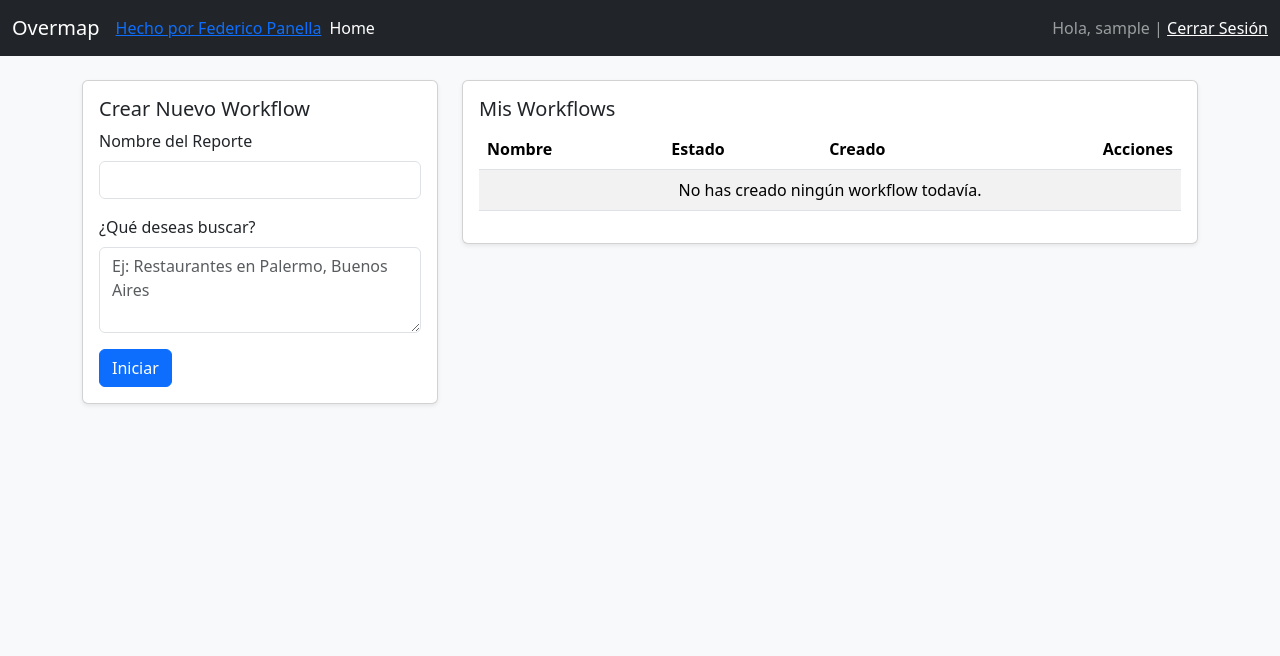
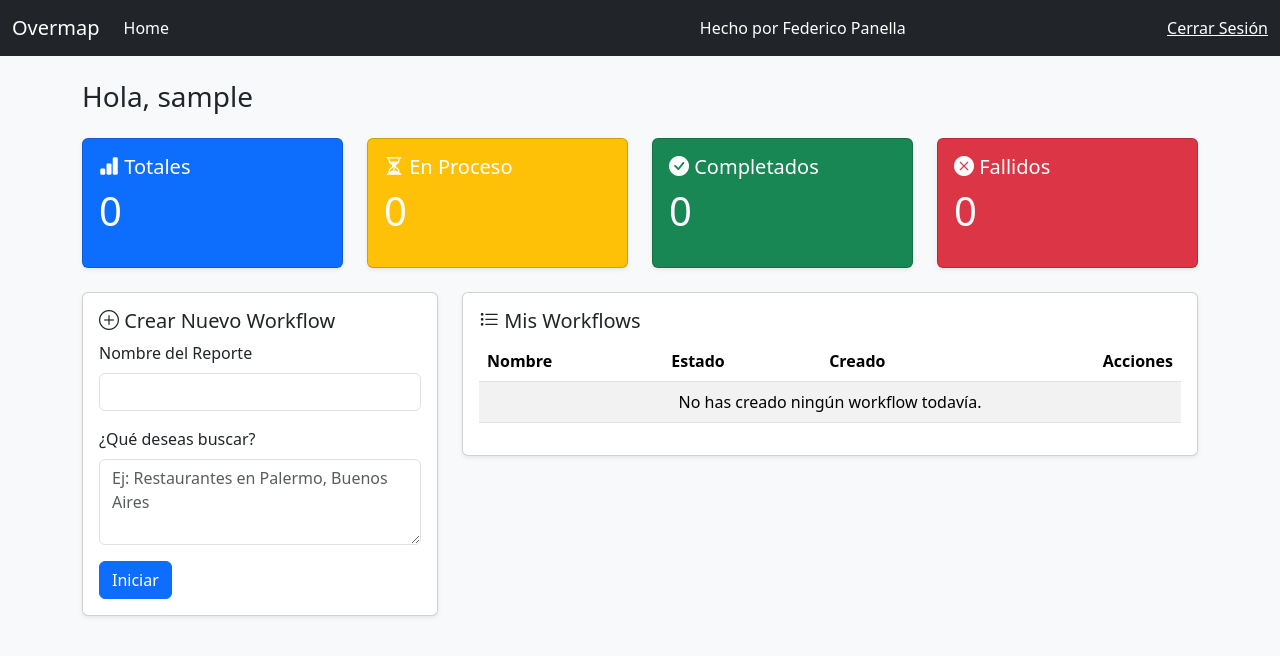
Before and after one commit to FNPANELLA/overmap, a Django app: page / in a window 1280 px wide. Shown: the top 656 px of the page. Run offline with Django 5.2, Linux system fonts and the light colour scheme; the visitor is signed in with stand-in values (Sample User, id 1); data that the repository does not hold is empty; parts of the project's set-up code (start-up, migrations or seed data) failed here and were passed over.

Commit message:
se añaden conteos de estados de workflow

```diff
--- a/apps/workflow/views.py
+++ b/apps/workflow/views.py
@@ -22,10 +22,8 @@ class WorkflowListCreate(generics.ListCreateAPIView):
 
     serializer_class = WorkflowSerializer
     permission_classes = [permissions.IsAuthenticated]
-
-
-def get_queryset(self):
-    return Workflow.objects.filter(user=self.request.user)
+    def get_queryset(self):
+        return Workflow.objects.filter(user=self.request.user)
 
 class WorkflowDetail(generics.RetrieveAPIView):
 
@@ -73,26 +71,33 @@ class WorkflowDownloadView(APIView):
 
 @login_required
 def dashboard_view(request):
-        #post
-        if request.method == 'POST':
-            name = request.POST.get('workflow_name')
-            query_nl = request.POST.get('query_nl')
+    #post
+    if request.method == 'POST':
+        name = request.POST.get('workflow_name')
+        query_nl = request.POST.get('query_nl')
 
-            workflow = Workflow.objects.create(
-                user=request.user,
-                name=name,
-                query_nl=query_nl,
-                status='PENDING')
-            execute_overpass.delay(workflow.id)
+        workflow = Workflow.objects.create(
+            user=request.user,
+            name=name,
+            query_nl=query_nl,
+            status='PENDING')
+        execute_overpass.delay(workflow.id)
 
-            return redirect('dashboard')
+        return redirect('dashboard')
 
-    #get
-        workflows = Workflow.objects.filter(user=request.user)
-        context = {
-            'workflows': workflows
-            }
-        return render(request, 'dashboard.html', context)
+    # GET ACTUALIZADA
+    workflows_list = Workflow.objects.filter(user=request.user)
+    completed_count = workflows_list.filter(status='COMPLETED').count()
+    processing_count = workflows_list.filter(status__in=['PENDING', 'RUNNING']).count()
+    failed_count = workflows_list.filter(status='FAILED').count()
+    context = {
+        'workflows': workflows_list,
+        'workflows_total': workflows_list.count(),
+        'workflows_completed': completed_count,
+        'workflows_processing': processing_count,
+        'workflows_failed': failed_count,
+    }
+    return render(request, 'dashboard.html', context)
 
 @require_POST
 @login_required
--- a/templates/base.html
+++ b/templates/base.html
@@ -4,13 +4,14 @@
     <meta charset="utf-8">
     <meta name="viewport" content="width=device-width, initial-scale=1">
     <title>{% block title%}Overmap{% endblock %}</title>
-    <link href="https://cdn.jsdelivr.net/npm/bootstrap@5.3.3/dist/css/bootstrap.min.css" rel = "stylesheet">
+    <link href="https://cdn.jsdelivr.net/npm/bootstrap@5.3.3/dist/css/bootstrap.min.css" rel="stylesheet">
+    <link rel="stylesheet" href="https://cdn.jsdelivr.net/npm/bootstrap-icons@1.11.3/font/bootstrap-icons.min.css">
 </head>
 <body class="bg-light">
+
     <nav class="navbar navbar-expand-lg navbar-dark bg-dark">
         <div class="container-fluid">
-            <a class="navbar-brand" href="#">Overmap</a>
-            <a class="navbar" href="https://www.linkedin.com/in/federico-panella-/">Hecho por Federico Panella</a>
+            <a class="navbar-brand" href="/">Overmap</a>
             <button class="navbar-toggler" type="button" data-bs-toggle="collapse" data-bs-target="#navbarText">
                 <span class="navbar-toggler-icon"></span>
             </button>
@@ -22,9 +23,16 @@
                     </li>
                     {% endif %}
                 </ul>
-            <span class="navbar-text">
+
+                <span class="navbar-text mx-auto">
+                    <a href="https://www.linkedin.com/in/federico-panella-/" target="_blank" class="nav-link">
+                        Hecho por Federico Panella
+                    </a>
+                </span>
+
+                <span class="navbar-text">
                 {% if user.is_authenticated %}
-                    Hola, {{ user.username }} | <a href="{% url 'logout' %}">Cerrar Sesión</a>
+                        <a href="{% url 'logout' %}">Cerrar Sesión</a>
                 {% else %}
                     <a href="{% url 'login' %}">Iniciar Sesión</a>
                 {% endif %}
@@ -40,6 +48,5 @@
 
     <script src="https://cdn.jsdelivr.net/npm/bootstrap@5.3.3/dist/js/bootstrap.bundle.min.js"></script>
 
-
 </body>
 </html>
--- a/templates/dashboard.html
+++ b/templates/dashboard.html
@@ -3,11 +3,47 @@
 {% block title %}Dashboard - Overmap{% endblock %}
 
 {% block content %}
+<h3 class="mb-4">Hola, {{ user.username }}</h3>
+
+<div class="row mb-4">
+    <div class="col-md-3">
+        <div class="card text-white bg-primary shadow-sm">
+            <div class="card-body">
+                <h5 class="card-title"><i class="bi bi-bar-chart-fill"></i> Totales</h5>
+                <p class="display-6">{{ workflows_total }}</p>
+            </div>
+        </div>
+    </div>
+    <div class="col-md-3">
+        <div class="card text-white bg-warning shadow-sm">
+            <div class="card-body">
+                <h5 class="card-title"><i class="bi bi-hourglass-split"></i> En Proceso</h5>
+                <p class="display-6">{{ workflows_processing }}</p>
+            </div>
+        </div>
+    </div>
+    <div class="col-md-3">
+        <div class="card text-white bg-success shadow-sm">
+            <div class="card-body">
+                <h5 class="card-title"><i class="bi bi-check-circle-fill"></i> Completados</h5>
+                <p class="display-6">{{ workflows_completed }}</p>
+            </div>
+        </div>
+    </div>
+    <div class="col-md-3">
+        <div class="card text-white bg-danger shadow-sm">
+            <div class="card-body">
+                <h5 class="card-title"><i class="bi bi-x-circle-fill"></i> Fallidos</h5>
+                <p class="display-6">{{ workflows_failed }}</p>
+            </div>
+        </div>
+    </div>
+</div>
 <div class="row">
     <div class="col-md-4 mb-4">
         <div class="card shadow-sm">
             <div class="card-body">
-    <h5 class="card-title">Crear Nuevo Workflow</h5>
+                <h5 class="card-title"><i class="bi bi-plus-circle"></i> Crear Nuevo Workflow</h5>
 
                 <form method="POST">
                     {% csrf_token %}
@@ -28,7 +64,7 @@
     <div class="col-md-8">
         <div class="card shadow-sm">
             <div class="card-body">
-    <h5 class="card-title">Mis Workflows</h5>
+                <h5 class="card-title"><i class="bi bi-list-task"></i> Mis Workflows</h5>
 
                 <table class="table table-striped table-hover">
                     <thead>
@@ -51,7 +87,7 @@
                         {% elif workflow.status == 'RUNNING' %}
                             <span class="badge bg-primary">{{ workflow.get_status_display }}</span>
                         {% elif workflow.status == 'FAILED' %}
-                <span class="badge bg-danger" title="{{ workflow.error_message }}">{{ workflow.get_status_display }}</span>
+                            <span class="badge bg-danger" title="{{ workflow.error_message|default:'Error desconocido' }}">{{ workflow.get_status_display }}</span>
                         {% elif workflow.status == 'EXPORTED' %}
                             <span class="badge bg-info">{{ workflow.get_status_display }}</span>
                         {% endif %}
@@ -62,11 +98,15 @@
                         {% if workflow.status == 'COMPLETED' %}
                             <form action="{% url 'export_start' workflow.pk %}" method="POST" style="display: inline;">
                             {% csrf_token %}
-                <button type="submit" class="btn btn-sm btn-warning">Exportar</button>
+                            <button type="submit" class="btn btn-sm btn-warning">
+                                <i class="bi bi-box-arrow-up-right"></i> Exportar
+                            </button>
                             </form>
 
                         {% elif workflow.status == 'EXPORTED' %}
-                <a href="{% url 'workflow-export-download' workflow.pk %}" class="btn btn-sm btn-success">Descargar</a>
+                            <a href="{% url 'workflow-export-download' workflow.pk %}" class="btn btn-sm btn-success">
+                                <i class="bi bi-download"></i> Descargar
+                            </a>
 
                         {% elif workflow.status == 'FAILED' %}
                             <a href="#" class="btn btn-sm btn-outline-danger disabled">Falló</a>
```
Lines whose indentation alone changed are shown as unchanged.
